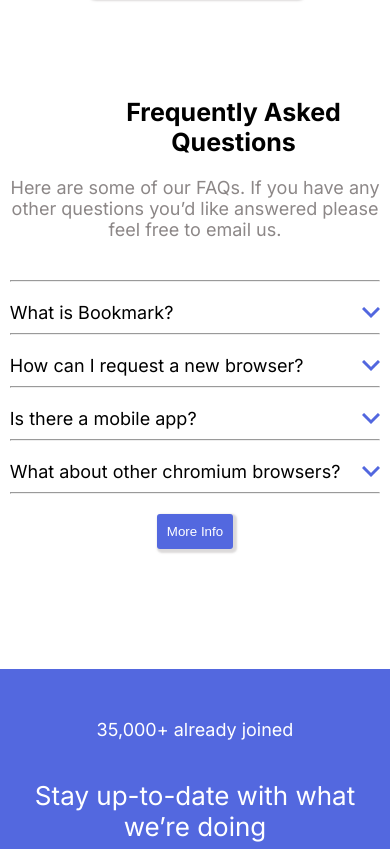
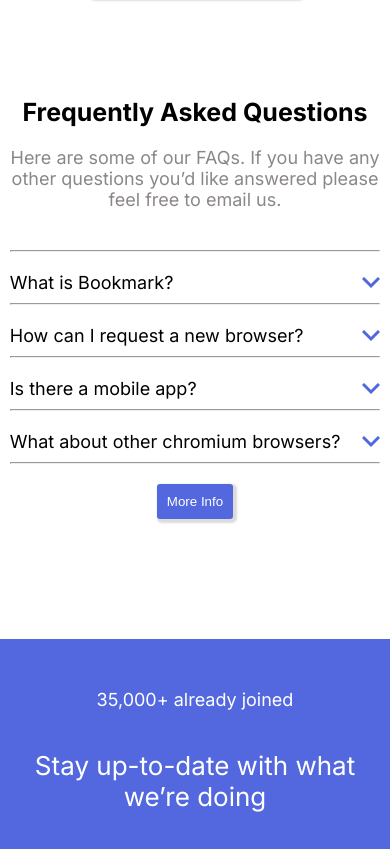
Before and after one commit to olayinkakhalid/bookmark, a plain HTML site: page index.html in a window 390 px wide. Shown: the part 2878-3727 px from the top of the page. Drawn offline with Linux system fonts and the light colour scheme; a web font is replaced by a local one.

Commit message:
updated the faq heading

```diff
--- a/style.css
+++ b/style.css
@@ -602,10 +602,6 @@
     margin: 0 auto;
   }
 
-  .faq {
-    margin-left: 77px;
-  }
-
   .last_footer {
     flex-direction: column;
   }
```
